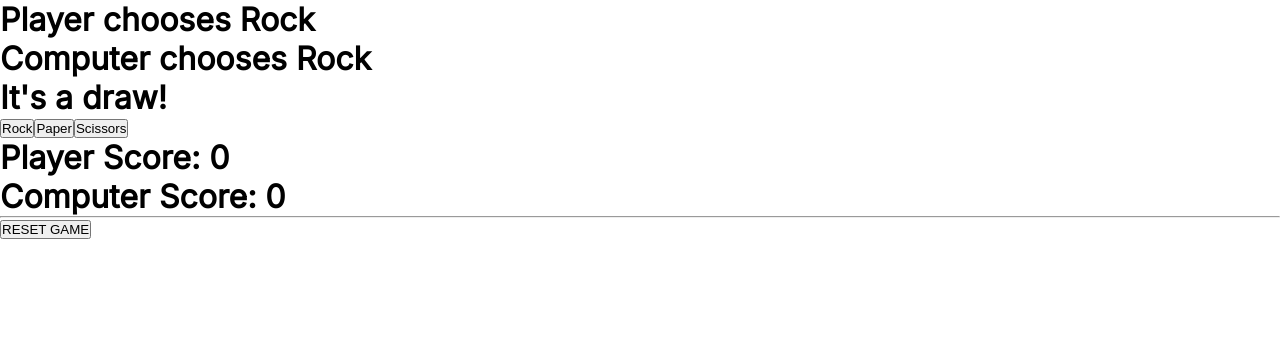
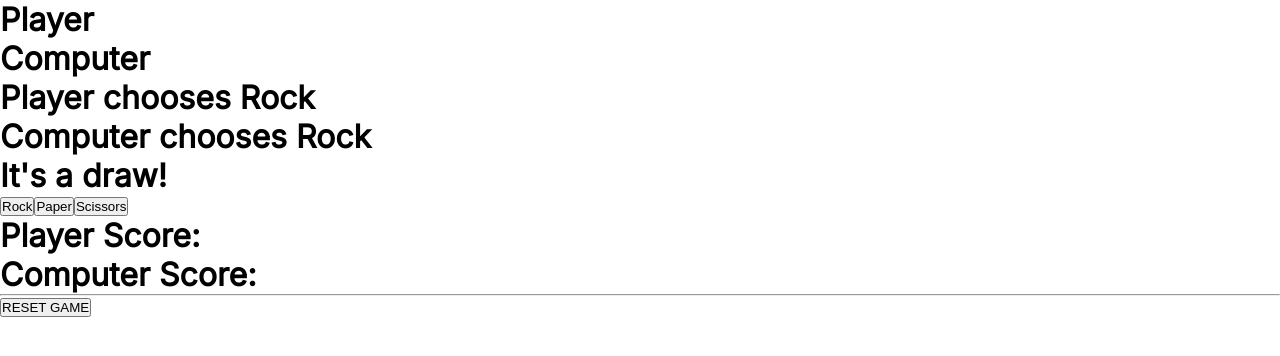
Before and after one commit to acz1992/project_rock-paper-scissors, a plain HTML site: page index.html in a window 1280 px wide. Both pictures are taken after a click on the button "Rock". Drawn offline with Linux system fonts and the light colour scheme.

Commit message:
begin to transfer DOM creation to JS

```diff
--- a/app.js
+++ b/app.js
@@ -1,35 +1,63 @@
-//Text
-const playerChoice = document.querySelector("#playerChoice");
-const computerChoice = document.querySelector("#computerChoice");
-const overallScoreText = document.querySelector("#overallScoreText");
-const updatedPlayerText = document.querySelector("#updatedPlayerText");
-const updatedComputerText = document.querySelector("#updatedComputerText");
+// grab containers
+const individualScoreContainer = document.querySelector(
+	"#individualScoreContainer"
+);
 const scoreContainer = document.querySelector(".scoreContainer");
-const overallWinner = document.querySelector("#overallWinner");
 
 // grab the HTML buttons
 const choiceButtons = document.querySelectorAll("button.choice");
 
-const resetButton = document.querySelector("button#reset");
+// create elements
+const playerChoice = document.createElement("h1");
+playerChoice.setAttribute("id", "playerChoice");
+playerChoice.classList.toggle("individualScoreText");
+
+const computerChoice = document.createElement("h1");
+computerChoice.setAttribute("id", "computerChoice");
+playerChoice.classList.add("individualScoreText");
+
+const roundWinnerText = document.createElement("h1");
+roundWinnerText.setAttribute("id", "roundWinnerText");
+
+const updatedPlayerText = document.createElement("h1");
+updatedPlayerText.setAttribute("id", "updatedPlayerText");
+
+const updatedComputerText = document.createElement("h1");
+updatedComputerText.setAttribute("id", "updatedComputerText");
+
+const overallWinner = document.createElement("h1");
+overallWinner.setAttribute("id", "overallWinner");
+
+const resetButton = document.createElement("button");
+resetButton.setAttribute("id", "reset");
 
 // initialise
 let playerSelection;
 let computerSelection;
 let playerScore = 0;
 let computerScore = 0;
+let gameOver = false;
 
 // create Event Listeners that define both player and computer selections, as well as plays both rounds
 choiceButtons.forEach((button) =>
 	button.addEventListener("click", () => {
+		if (!gameOver) {
 			playerSelection = button.textContent;
 			computerSelection = getComputerChoice();
+
+			individualScoreContainer.appendChild(playerChoice);
 			playerChoice.textContent = `Player chooses ${playerSelection}`;
+
+			individualScoreContainer.appendChild(computerChoice);
 			computerChoice.textContent = `Computer chooses ${computerSelection}`;
-		overallScoreText.textContent = playRound(
+
+			individualScoreContainer.after(roundWinnerText);
+			roundWinnerText.textContent = playRound(
 				playerSelection,
 				computerSelection
 			);
-		updateScore(overallScoreText.textContent);
+			updateScore(roundWinnerText.textContent);
+		}
 	})
 );
 
@@ -90,13 +118,13 @@ function updateScore(result) {
 	}
 
 	if (playerScore === 5) {
-		/* 		playerScore.textContent = `Player Score: ${playerScore}`;
-		computerScore.textContent = `Computer Score: ${computerScore}`; */
 		overallWinner.textContent = "Congrats, you win!";
+		gameOver = true;
 		updatedPlayerText.remove();
 		updatedComputerText.remove();
 	} else if (computerScore === 5) {
 		overallWinner.textContent = "Aww shucks, you lose!";
+		gameOver = true;
 		updatedPlayerText.remove();
 		updatedComputerText.remove();
 	}
@@ -105,9 +133,10 @@ function updateScore(result) {
 function resetGame() {
 	playerScore = 0;
 	computerScore = 0;
+	gameOver = false;
 	scoreContainer.appendChild(updatedPlayerText);
 	scoreContainer.appendChild(updatedComputerText);
-	overallScoreText.remove();
+	roundWinnerText.remove();
 	overallWinner.remove();
 
 	updatedPlayerText.textContent = "Player Score: 0";
--- a/index.html
+++ b/index.html
@@ -15,8 +15,8 @@
 				<div id="individualScoreContainer">
 					<h1 class="gameText" id="playerChoice">Player</h1>
 					<h1 class="gameText" id="computerChoice">Computer</h1>
+					<h1 class="gameText" id="roundWinnerText"></h1>
 				</div>
-				<h1 class="gameText" id="overallScoreText"></h1>
 			</div>
 
 			<div class="buttonChoiceContainer">
```
Lines whose indentation alone changed are shown as unchanged.
